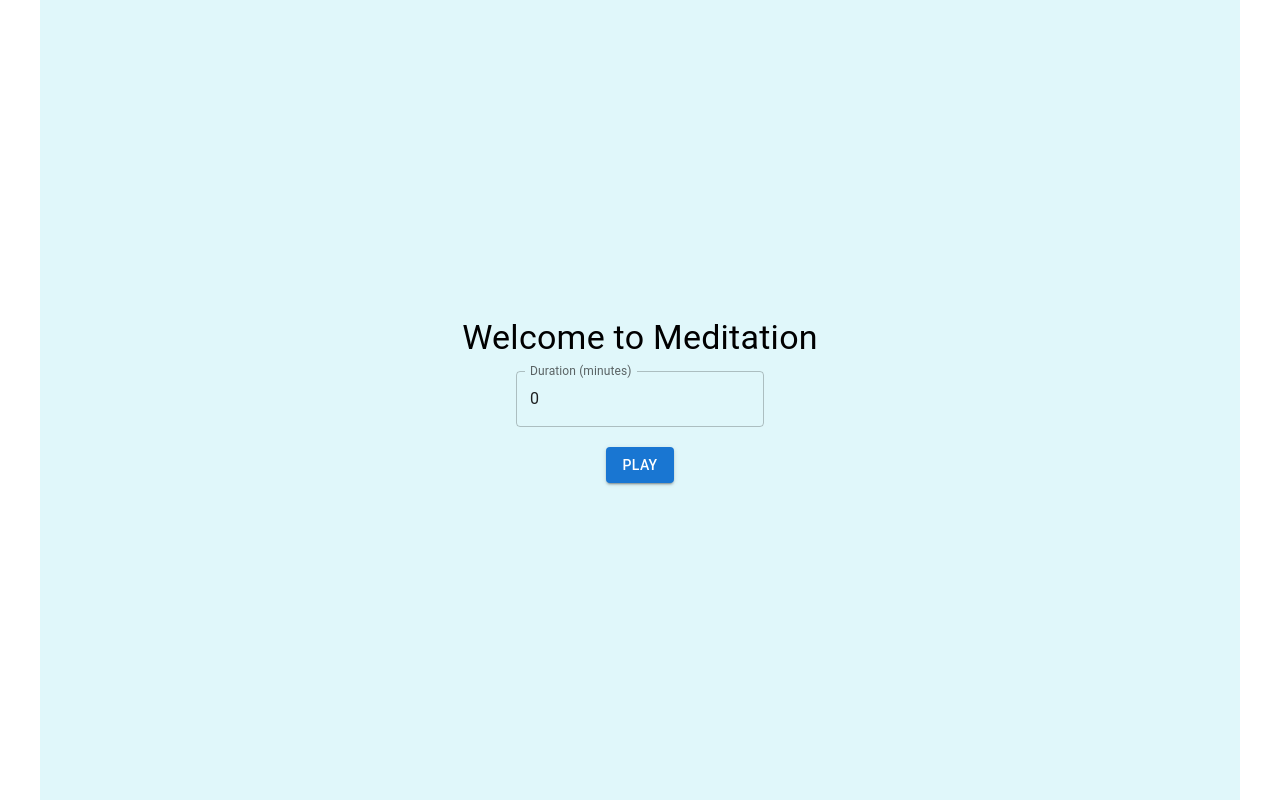
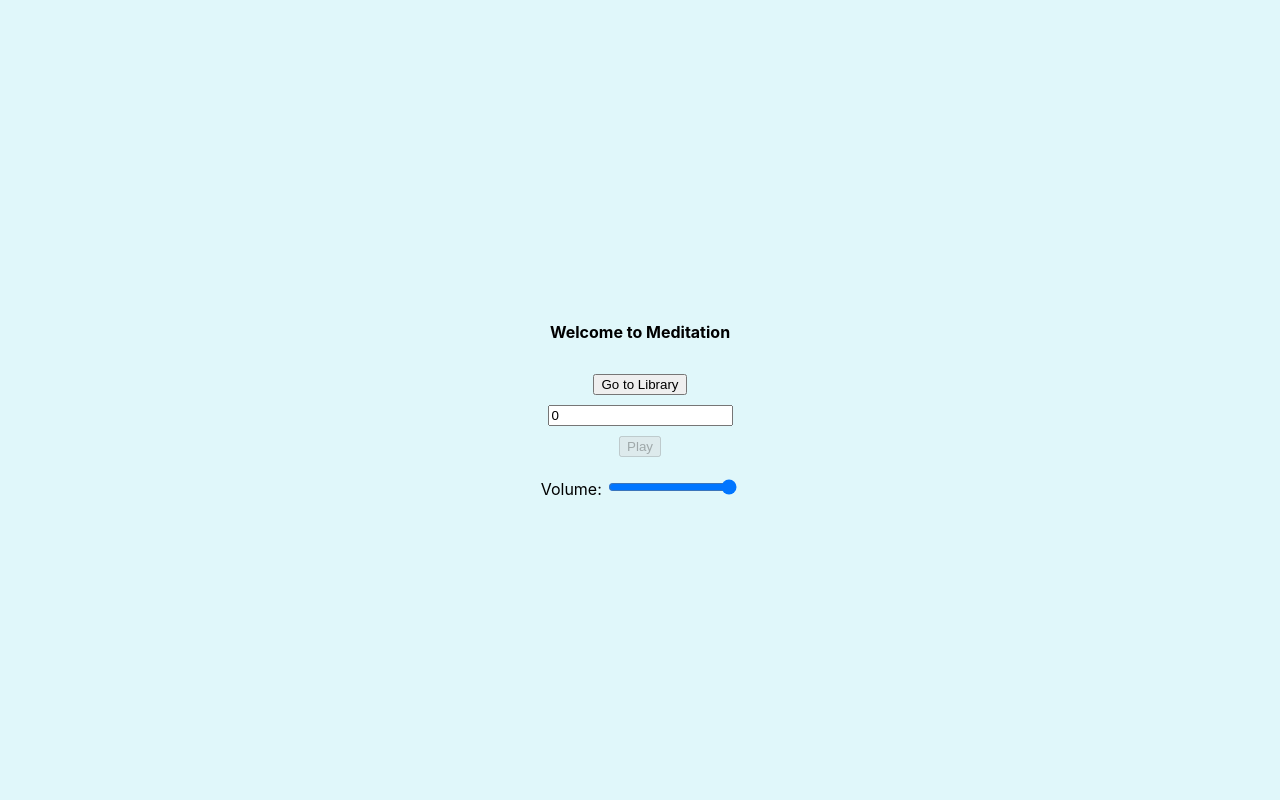
Before and after one commit to craigallen/meditation, a React (Create React App) app: page / in a window 1280 px wide. Built offline with nearby package versions, Linux system fonts and the light colour scheme.

Commit message:
Added new features

```diff
--- a/src/App.js
+++ b/src/App.js
@@ -1,14 +1,19 @@
 import React from 'react';
 import { BrowserRouter as Router, Route, Routes } from 'react-router-dom';
 import Home from './components/Home';
+import Library from './components/Library';
+import { SongProvider } from './context/SongContext';
 
 function App() {
   return (
-    <Router>
-      <Routes>
-        <Route path="/" element={<Home />} />
-      </Routes>
-    </Router>
+    <SongProvider>
+      <Router>
+        <Routes>
+          <Route path="/" element={<Home />} />
+          <Route path="/library" element={<Library />} />
+        </Routes>
+      </Router>
+    </SongProvider>
   );
 }
 
--- a/src/components/Home.js
+++ b/src/components/Home.js
@@ -1,28 +1,56 @@
-import React, { useState, useRef, useEffect } from 'react';
-import { Button, Container, Typography, TextField } from '@mui/material';
+import React, { useState, useRef, useEffect, useContext } from 'react';
+import { useNavigate } from 'react-router-dom';
+import { SongContext } from '../context/SongContext';
 
 const Home = () => {
+  const { currentSong } = useContext(SongContext);
   const [isPlaying, setIsPlaying] = useState(false);
   const [isPaused, setIsPaused] = useState(false);
   const [duration, setDuration] = useState(0); // Duration in minutes
   const [timeRemaining, setTimeRemaining] = useState(0); // Time remaining in seconds
+  const [sessionEnded, setSessionEnded] = useState(false); // Session ended state
+  const [volume, setVolume] = useState(1); // Volume control state
   const audioRef = useRef(null);
   const timerRef = useRef(null);
   const countdownRef = useRef(null);
+  const navigate = useNavigate();
+
+  useEffect(() => {
+    if (currentSong && audioRef.current) {
+      audioRef.current.pause();
+      audioRef.current = null;
+      setIsPlaying(false);
+      setIsPaused(false);
+      setSessionEnded(false);
+      clearTimeout(timerRef.current);
+      clearInterval(countdownRef.current);
+    }
+  }, [currentSong]);
 
   const handleDurationChange = (event) => {
-    setDuration(event.target.value);
+    setDuration(Number(event.target.value)); // Ensure duration is a number
+  };
+
+  const handleVolumeChange = (event) => {
+    const newVolume = Number(event.target.value);
+    setVolume(newVolume);
+    if (audioRef.current) {
+      audioRef.current.volume = newVolume;
+    }
   };
 
   const playSound = () => {
+    if (currentSong) {
       if (!audioRef.current) {
-      audioRef.current = new Audio(process.env.PUBLIC_URL + '/november.wav'); // Corrected sound file path
+        audioRef.current = new Audio(process.env.PUBLIC_URL + currentSong.file); // Use selected song file
+        audioRef.current.volume = volume; // Set initial volume
         audioRef.current.play();
       } else {
         audioRef.current.play();
       }
       setIsPlaying(true);
       setIsPaused(false);
+      setSessionEnded(false);
       setTimeRemaining(duration * 60); // Set time remaining in seconds
 
       if (duration > 0) {
@@ -30,12 +58,14 @@ const Home = () => {
           audioRef.current.pause();
           setIsPlaying(false);
           setIsPaused(false);
+          setSessionEnded(true);
           clearInterval(countdownRef.current);
         }, duration * 60000); // Convert minutes to milliseconds
 
         countdownRef.current = setInterval(() => {
           setTimeRemaining((prev) => prev - 1);
         }, 1000);
+      }
     }
   };
 
@@ -59,6 +89,7 @@ const Home = () => {
         audioRef.current.pause();
         setIsPlaying(false);
         setIsPaused(false);
+        setSessionEnded(true);
         clearInterval(countdownRef.current);
       }, timeRemaining * 1000); // Use remaining time in milliseconds
 
@@ -68,27 +99,72 @@ const Home = () => {
     }
   };
 
+  const restartSession = () => {
+    setDuration(0);
+    setTimeRemaining(0);
+    setSessionEnded(false);
+  };
+
+  const handleLibraryClick = () => {
+    if (audioRef.current) {
+      audioRef.current.pause();
+    }
+    setIsPlaying(false);
+    setIsPaused(false);
+    setSessionEnded(false);
+    clearTimeout(timerRef.current);
+    clearInterval(countdownRef.current);
+    navigate('/library');
+  };
+
   return (
-    <Container style={styles.container}>
-      <Typography variant="h4" gutterBottom>
+    <div style={styles.container}>
+      <h4>
         {isPlaying ? (isPaused ? 'Meditation is paused' : 'Meditation is playing') : 'Welcome to Meditation'}
-      </Typography>
-      <TextField
-        label="Duration (minutes)"
+      </h4>
+      <div style={{ margin: '10px' }}>
+        <button onClick={handleLibraryClick}>Go to Library</button>
+      </div>
+      {currentSong && <h5>Current Song: {currentSong.name}</h5>}
+      <input
         type="number"
         value={duration}
         onChange={handleDurationChange}
-        style={{ marginBottom: '20px' }}
+        style={{ marginBottom: '10px' }}
+        disabled={isPlaying}
+        placeholder="Duration (minutes)"
       />
-      {isPlaying && !isPaused && (
-        <Typography variant="h6" gutterBottom>
+      {isPlaying && (
+        <h6>
           Time remaining: {Math.floor(timeRemaining / 60)}:{('0' + (timeRemaining % 60)).slice(-2)}
-        </Typography>
+        </h6>
       )}
-      <Button variant="contained" color="primary" onClick={isPlaying ? (isPaused ? resumeSound : pauseSound) : playSound}>
+      <button onClick={isPlaying ? (isPaused ? resumeSound : pauseSound) : playSound} disabled={!currentSong}>
         {isPlaying ? (isPaused ? 'Resume' : 'Pause') : 'Play'}
-      </Button>
-    </Container>
+      </button>
+      {sessionEnded && (
+        <div style={{ marginTop: '20px' }}>
+          <button onClick={playSound}>
+            Continue
+          </button>
+          <button onClick={restartSession} style={{ marginLeft: '10px' }}>
+            Restart
+          </button>
+        </div>
+      )}
+      <div style={{ marginTop: '20px' }}>
+        <label htmlFor="volume-control">Volume: </label>
+        <input
+          id="volume-control"
+          type="range"
+          min="0"
+          max="1"
+          step="0.01"
+          value={volume}
+          onChange={handleVolumeChange}
+        />
+      </div>
+    </div>
   );
 };
 
--- /dev/null
+++ b/src/components/Library.js
@@ -0,0 +1,45 @@
+import React, { useContext } from 'react';
+import { Link } from 'react-router-dom';
+import { SongContext } from '../context/SongContext';
+
+const Library = () => {
+  const { setCurrentSong } = useContext(SongContext);
+  const songs = [
+    { name: 'November', file: '/november.wav' },
+    { name: 'Guitar', file: '/guitar.wav' },
+    { name: 'Empty', file: '/song3.wav' },
+  ];
+
+  const handleSongClick = (song) => {
+    setCurrentSong(song);
+  };
+
+  return (
+    <div style={styles.container}>
+      <h2>Library</h2>
+      <ul style={styles.list}>
+        {songs.map((song, index) => (
+          <li key={index} style={styles.listItem}>
+            <Link to="/" onClick={() => handleSongClick(song)}>{song.name}</Link>
+          </li>
+        ))}
+      </ul>
+    </div>
+  );
+};
+
+const styles = {
+  container: {
+    padding: '20px',
+    textAlign: 'center',
+  },
+  list: {
+    listStyleType: 'none',
+    padding: 0,
+  },
+  listItem: {
+    margin: '10px 0',
+  },
+};
+
+export default Library;
--- /dev/null
+++ b/src/context/SongContext.js
@@ -0,0 +1,13 @@
+import React, { createContext, useState } from 'react';
+
+export const SongContext = createContext();
+
+export const SongProvider = ({ children }) => {
+  const [currentSong, setCurrentSong] = useState(null);
+
+  return (
+    <SongContext.Provider value={{ currentSong, setCurrentSong }}>
+      {children}
+    </SongContext.Provider>
+  );
+};
--- a/src/index.js
+++ b/src/index.js
@@ -4,6 +4,7 @@ import './index.css';
 import App from './App';
 import reportWebVitals from './reportWebVitals';
 
+// Ensure the root element is correctly created and rendered
 const root = ReactDOM.createRoot(document.getElementById('root'));
 root.render(
   <React.StrictMode>
```
Also changed, not shown: 1 other file (tests, documents, lock files or other folders). Lines whose indentation alone changed are shown as unchanged.
